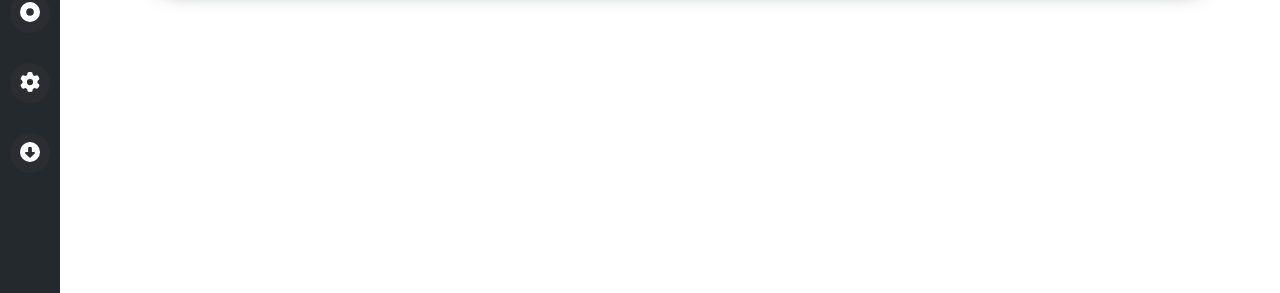
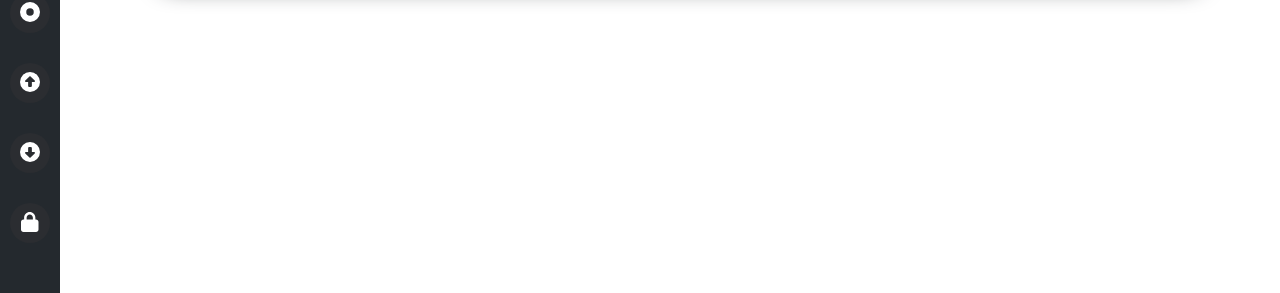
Before and after one commit to rima1881/Flat-Earthers-Frontend, a React (Vite) app: page /targets in a window 1280 px wide. Shown: the part 177-470 px from the top of the page. Built offline with nearby package versions, Linux system fonts and the light colour scheme.

Commit message:
separeted useAPI. since the API calls are state less the is a huge change that token somewhere gets fucked. for this reason I put all the api calls in the same file to keep track of user token

```diff
--- a/src/components/TargetSelect/TargetSelect.jsx
+++ b/src/components/TargetSelect/TargetSelect.jsx
@@ -14,19 +14,15 @@ export default function TargetSelect({options, clearOptions,coordinates, setActi
     const renderedOptions = options.map( ( _ , index) => <OptionTemplate isActive={options.activeIndex == index} text={"Option " + (index + 1)} key={index} index={index} /> )
 
     const { targetsState } = useTarget()
-    const { targets ,  addTarget } = targetsState()
+    const { addTarget } = targetsState()
 
     const submitHandle = () => {
 
         const { path , row } = options[options.activeIndex]
         const lat = coordinates.lat
         const lng = coordinates.lng
-        //  TODO---------------------------------------------------
-        //  For now I am just storing path and rows and prediction in
-        //  our state but We probably have to change it in future
-        const newTarget = { row : row , path : path ,lat : lat, lng : lng, num: 5 , prediction : -1 }
 
-        console.log(newTarget)
+        const newTarget = { row : row , path : path ,lat : lat, lng : lng, num: 5 }
 
         addTarget(newTarget)
 
--- a/src/components/navbar/Navbar.jsx
+++ b/src/components/navbar/Navbar.jsx
@@ -1,13 +1,26 @@
 import style from "./Navbar.module.css"
-import { faGear , faMap , faCircleDot , faCircleDown } from "@fortawesome/free-solid-svg-icons"
+import { faCircleUp , faMap , faCircleDot , faCircleDown , faLock } from "@fortawesome/free-solid-svg-icons"
 import { FontAwesomeIcon } from "@fortawesome/react-fontawesome"
 import { useTarget } from "../../utils/useTarget"
+import useAuth from "../../utils/useAuth"
+
 
 export default function Navbar(){
 
     const { targetsState } = useTarget()
     const { downloadTarget } = targetsState()
 
+    const { userState } = useAuth()
+    const { user } = userState()
+
+
+    const hasLoggedIn = user.token != ""
+
+    const loginOption = <li>
+        <a href="/login">
+            <FontAwesomeIcon className={style.icon} icon={faLock} />
+        </a>
+    </li>
 
     return (
         <div className={style.container}>
@@ -26,15 +39,16 @@ export default function Navbar(){
                     </a>
                 </li>
                 <li>
-                    <a href="/setting">
-                        <FontAwesomeIcon className={style.icon} icon={faGear} />
+                    <a href="/upload">
+                        <FontAwesomeIcon className={style.icon} icon={faCircleUp} />
                     </a>
                 </li>
                 <li>
-                    <a href="/" onClick={() => downloadTarget()}>
+                    <a href="#" onClick={() => downloadTarget()}>
                         <FontAwesomeIcon className={style.icon} icon={faCircleDown} />
                     </a>
                 </li>
+                {!hasLoggedIn && loginOption}
             </ul>
         </div>
     )
--- a/src/pages/ExamineTarget/ExamineTarget.jsx
+++ b/src/pages/ExamineTarget/ExamineTarget.jsx
@@ -1,10 +1,14 @@
 import styles from "./ExamineTarget.module.css"
 import { useParams } from "react-router-dom"
 import { useEffect , useState } from "react"
+import useAPI from "../../utils/useAPI"
 
 export default function ExamineTarget(){
 
     const { targetId } = useParams()
+    const { userState } = useAuth()
+    const { user } = userState()
+    const { getTargetDetails } = useAPI()
 
     const [ target , setTarget] = useState( {
         lat: 0,
@@ -17,10 +21,12 @@ export default function ExamineTarget(){
         Notification : 0
     })
 
+
     //
     useEffect(() => {
-        //  Have to fetch the target from the API
-        console.log("fuck umar from console")
+
+
+
     } , [])
 
     return (
--- a/src/pages/Targets/Targets.jsx
+++ b/src/pages/Targets/Targets.jsx
@@ -1,4 +1,5 @@
 import { useTarget } from "../../utils/useTarget"
+import useAPI from "../../utils/useAPI"
 import styles from "./Targets.module.css"
 import useAuth from "../../utils/useAuth"
 
@@ -7,9 +8,9 @@ export default function Targets(){
 
     const { targetsState } = useTarget()
     const { targets, deleteTarget } = targetsState()
+    const { deleteTargetServer , pushTargets , pullTargets } = useAPI()
 
     const { userState } = useAuth()
-
     const { user } = userState()
 
     const hasLoggedIn = user.token != ""
@@ -20,19 +21,18 @@ export default function Targets(){
         deleteTarget(index)
 
         //  Delete server targets
-        if (hasLoggedIn){
-            console.log("i have to make api call :(")
-        }
-
+        if (hasLoggedIn)
+            deleteTargetServer(targetId)
     }
 
     const handleSync = () => {
+        if (hasLoggedIn)
+            pullTargets()
+    }
 
-        if (user.token == "")
-            return
-
-        console.log("I have to make another api call here :(")
-
+    const handlePush = () => {
+        if (hasLoggedIn)
+            pushTargets()
     }
 
     const TargetTemplate = ({id, index, row, path, lat, lng}) => (
@@ -66,7 +66,11 @@ export default function Targets(){
 
     return(
         <div className={styles.container}>
-            <div className={styles.header}><span>Selected Targets</span><button>Upload</button><button disabled={!hasLoggedIn}>Sync</button></div>
+            <div className={styles.header}>
+                <span>Selected Targets</span>
+                <button disabled={!hasLoggedIn} onClick={handlePush}>Upload</button>
+                <button disabled={!hasLoggedIn} onClick={handleSync} >Sync</button>
+            </div>
             <div className={styles.body}>
                 <table>
                     <thead>
--- /dev/null
+++ b/src/utils/useAPI.jsx
@@ -0,0 +1,47 @@
+import useAuth from "./useAuth"
+import { useCallback } from "react"
+
+
+const useAPI = () => {
+
+    const { userState } = useAuth()
+
+    const { user , forgetUser } = userState()
+
+    //API Calling the sync the data
+    const pushTargets = useCallback((targets ) => {
+
+        const token = user.token
+
+
+        console.log(targets)
+
+    }, [user])
+
+    const pullTargets = useCallback((  ) => {
+
+        const token = user.token
+
+
+        console.log("pulling targets from server...")
+    }, [user])
+
+    const deleteTargetServer = useCallback( (target ) => {
+
+        const token = user.token
+
+        console.log("target is getting deleted from sercer")
+
+    } , [user])
+
+    const getTargetDetails = useCallback( (target ) => {
+
+        const token = user.token
+
+        console.log("fetching details from server")
+    } , [user])
+
+    return { pushTargets , pullTargets , deleteTargetServer , getTargetDetails }
+}
+
+export default useAPI
--- a/src/utils/useAuth.jsx
+++ b/src/utils/useAuth.jsx
@@ -19,6 +19,7 @@ const useAuth = () => {
         }
 
         const forgetUser = () => {
+            alert("Your token has expired")
             Cookies.remove('auth')
             setUser( { email : '' , token : ''} )
         }
--- a/src/utils/useTarget.jsx
+++ b/src/utils/useTarget.jsx
@@ -50,6 +50,7 @@ const useWRS2 = () => {
 
 const targetsContext = createContext()
 
+
 const useTarget = () => {
 
     const TargetsProvider = useCallback( ({ children }) => {
@@ -64,6 +65,9 @@ const useTarget = () => {
         //  pass addTarget to insure nothing is removed accidentally and
         //  the target cooky has the same data as our state
         const addTarget = ( target ) => {
+
+            // Get Prediction !!!
+            target.prediction = -1
 
             //  Store Targets in both cookies and state
             setTargets((prev) => {
@@ -137,21 +141,4 @@ const useTarget = () => {
 
 }
 
-const useTargetsAPI = () => {
-
-    //API Calling the sync the data
-    const pushTargets = useCallback((targets) => {
-        console.log("pushing targets to server...")
-        console.log(targets)
-    }, [])
-
-    const pullTargets = useCallback(() => {
-        console.log("pulling targets from server...")
-        return ["Stored Targets !!!"]
-    }, [])
-
-    return { pushTargets , pullTargets }
-}
-
-
-export { useTarget , useWRS2 , useTargetsAPI };
+export { useTarget , useWRS2 };
```
Also changed, not shown: src/components/GoogleMaps/GoogleMaps.jsx (+0 -8 lines).
